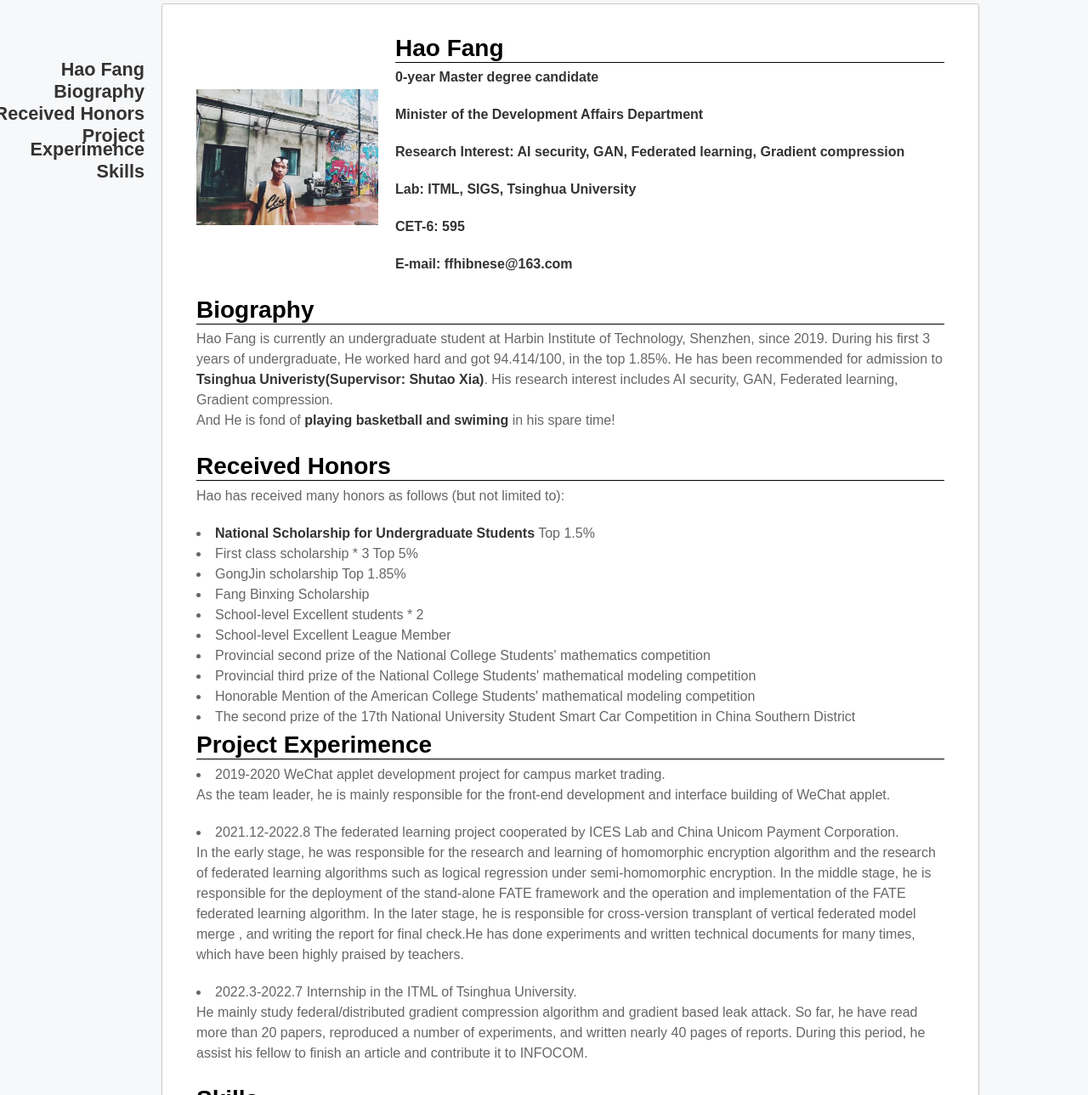
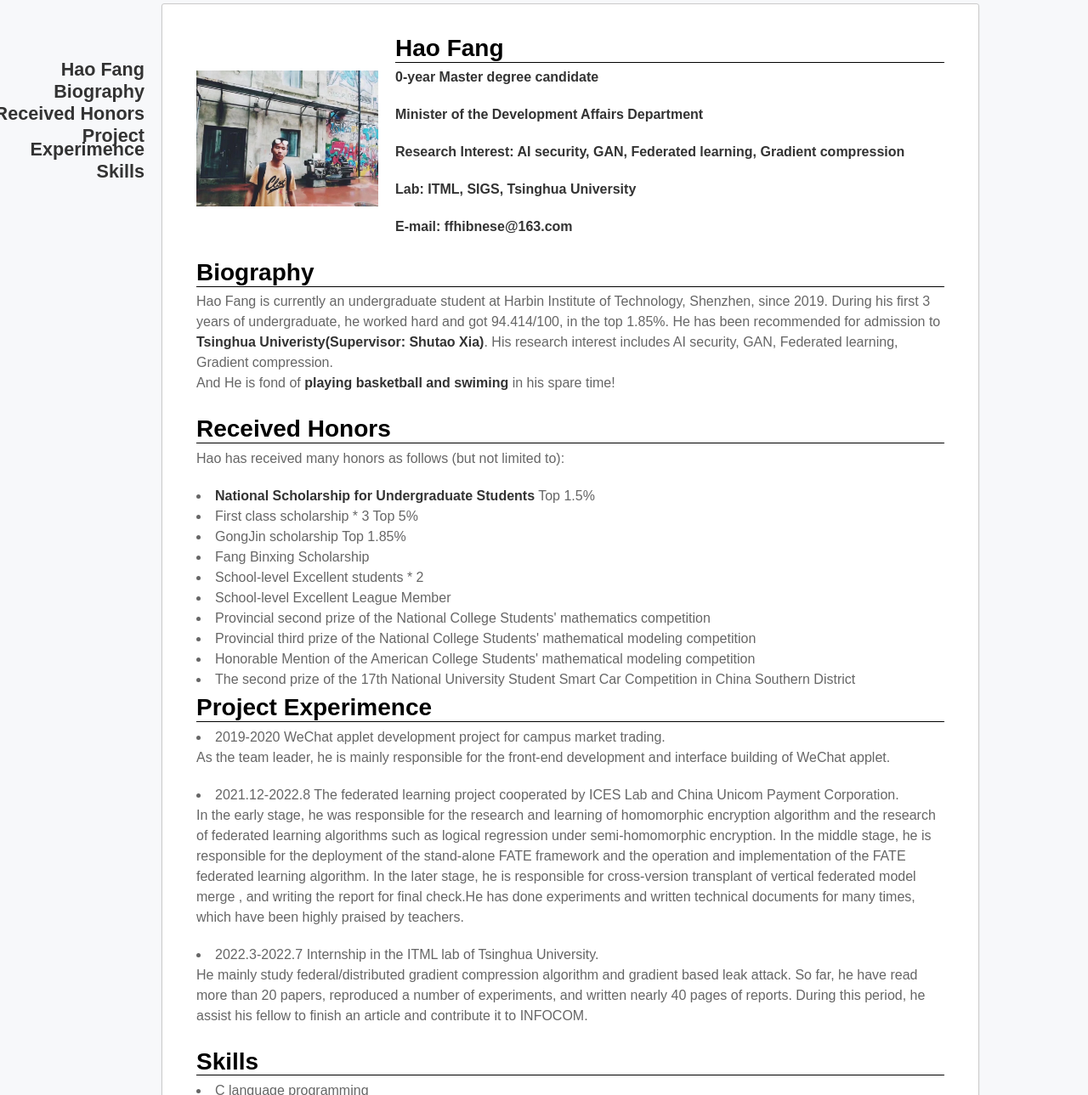
Before and after one commit to ffhibnese/ffhibnese.github.io, a Jekyll site: the page built from index.md, in a window 1280 px wide and 1400 px high, cut to the strip 111-1400 px from the top of the window. Shown: the whole strip at 85% size. Built offline with Jekyll 4.4.1, drawn with Linux system fonts in a browser that asks for light colours; nearby versions of some CDN libraries; our own code applies the rules of GitHub Pages for plain Markdown files.

Commit message:
Update index.md

```diff
--- a/index.md
+++ b/index.md
@@ -10,7 +10,6 @@
       <p><b>Minister of the Development Affairs Department</b></p>
       <p><b>Research Interest: AI security, GAN, Federated learning, Gradient compression</b></p>
       <p><b>Lab: ITML, SIGS, Tsinghua University</b></p>
-      <p><b>CET-6: 595</b></p>
       <p><b>E-mail: ffhibnese@163.com</b></p>
 <!--       <p><b>[<a href="https://scholar.google.com/citations?hl=zh-CN&authuser=1&user=djpQeLEAAAAJ" target="_blank">Google Scholar</a>] [<a href="https://github.com/ffhInJyc" target="_blank">GitHub</a>] [<a href="https://www.semanticscholar.org/author/Bin-Liang/144691693" target="_blank">Semantic Scholar</a>]</b></p> -->
     </td>
@@ -22,7 +21,7 @@
     <td width="100%">
       <h2>Biography</h2>
 
-       <p>Hao Fang is currently an undergraduate student at Harbin Institute of Technology, Shenzhen, since 2019. During his first 3 years of undergraduate, He worked hard and got 94.414/100, in the top 1.85%. He has been recommended for admission to <b>Tsinghua Univeristy(Supervisor: Shutao Xia)</b>. His research interest includes AI security, GAN, Federated learning, Gradient compression. <br>And He is fond of <b>playing basketball and swiming</b> in his spare time!</p>
+       <p>Hao Fang is currently an undergraduate student at Harbin Institute of Technology, Shenzhen, since 2019. During his first 3 years of undergraduate, he worked hard and got 94.414/100, in the top 1.85%. He has been recommended for admission to <b>Tsinghua Univeristy(Supervisor: Shutao Xia)</b>. His research interest includes AI security, GAN, Federated learning, Gradient compression. <br>And He is fond of <b>playing basketball and swiming</b> in his spare time!</p>
     </td>
   </tr>
 </table>
@@ -56,7 +55,7 @@
       <p>As the team leader, he is mainly responsible for the front-end development and interface building of WeChat applet.</p>
       <li>2021.12-2022.8  The federated learning project cooperated by ICES Lab and China Unicom Payment Corporation.</li>
       <p>In the early stage, he was responsible for the research and learning of homomorphic encryption algorithm and the research of federated learning algorithms such as logical regression under semi-homomorphic encryption. In the middle stage, he is responsible for the deployment of the stand-alone FATE framework and the operation and implementation of the FATE federated learning algorithm. In the later stage, he is responsible for cross-version transplant of  vertical federated model merge , and writing the report for final check.He has done experiments and written technical documents for many times, which have been highly praised by teachers.</p>
-      <li>2022.3-2022.7   Internship in the ITML of Tsinghua University. </li>
+      <li>2022.3-2022.7   Internship in the ITML lab of Tsinghua University. </li>
       <p>He mainly study federal/distributed gradient compression algorithm and gradient based leak attack. So far, he have read more than 20 papers, reproduced a number of experiments, and written nearly 40 pages of reports. During this period, he assist his fellow to finish an article and contribute it to INFOCOM.</p>
     </td>
   </tr>
```
